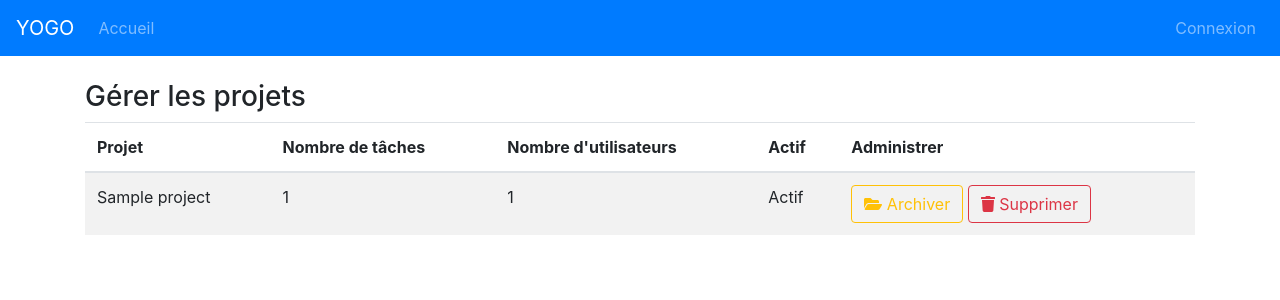
After one commit to nanoy42/yogo, a Django app: page /projects/manageProjects in a window 1280 px wide. The commit adds this page. Shown: the top 300 px of the page. Run offline with Django 3.2, Linux system fonts and the light colour scheme; tables that the repository leaves empty hold one stand-in row (values such as "Sample post"); some libraries are stand-ins or nearby versions.

Commit message:
Gestion des projets

```diff
--- a/projects/forms.py
+++ b/projects/forms.py
@@ -18,4 +18,4 @@ class addMemberForm(forms.Form):
         self.projectId = kwargs.pop('projectId')
         super(addMemberForm, self).__init__(*args, **kwargs)
         self.fields['member'].queryset = User.objects.exclude(pk__in=Project.objects.get(pk=self.projectId).users.all())
-    member = forms.ModelChoiceField(queryset=User.objects.all())
+    member = forms.ModelChoiceField(queryset=User.objects.all(), label="")
--- /dev/null
+++ b/projects/templates/projects/manageProjects.html
@@ -0,0 +1,25 @@
+{% extends 'base.html' %}
+{% block content %}
+<h3>Gérer les projets</h3>
+<table class="table table-striped">
+	<thead>
+		<tr>
+			<th>Projet</th>
+			<th>Nombre de tâches</th>
+			<th>Nombre d'utilisateurs</th>
+			<th>Actif</th>
+			<th>Administrer</th>
+		</tr>
+	</thead>
+	<tbody>
+{% for project in projects %}
+<tr>
+	<td>{{project.title}}</td>
+	<td>{{project.task_set.count}}</td>
+	<td>{{project.users.count}}</th>
+	<td>{% if project.active %}Actif{% else %}Inactif{% endif %}</td>
+	<td>{% if project.active %}<a href="{% url 'projects:changeState' project.pk %}" class="btn btn-outline-warning"><i class="fa fa-folder-open"></i>  Archiver</a>{% else %}<a href="{%url 'projects:changeState' project.pk %}" class="btn btn-outline-warning"><i class="fa fa-folder-open"></i> Désarchiver</a>{% endif %} <a href="{% url 'projects:deleteProject' project.pk 'projects:manageProjects' %}" class="btn btn-outline-danger"><i class="fa fa-trash"></i> Supprimer</a></td>
+</tr>
+{% endfor %}
+</table>
+{% endblock %}
--- a/projects/urls.py
+++ b/projects/urls.py
@@ -8,4 +8,7 @@ urlpatterns = [
     path('newproject', views.newProject, name="newproject"),
     path('project/<int:id>', views.project, name="project"),
     path('deleteUserFromProject/<int:project_id>/<int:user_id>', views.deleteUserFromProject, name="deleteUserFromProject"),
+    path('manageProjects', views.manageProjects, name="manageProjects"),
+    path('changeState/<int:projectId>', views.changeState, name="changeState"),
+    path('deleteProject/<int:projectId>/<str:nextUrl>', views.deleteProject, name="deleteProject"),
 ]
--- a/projects/views.py
+++ b/projects/views.py
@@ -45,6 +45,7 @@ def project(request, id):
     for user in project.users.all():
         taken_tasks.append(project.task_set.filter(userAssigned=user).count())
     memberForm = addMemberForm(request.POST or None, projectId=id)
+    projectForm = ProjectForm(request.POST or None)
     if(memberForm.is_valid()):
         member = memberForm.cleaned_data['member']
         if member in project.users.all():
@@ -64,3 +65,27 @@ def deleteUserFromProject(request, user_id, project_id):
         project.users.remove(user)
         messages.success(request, "L'utilisateur a bien été retiré du projet")
     return redirect(reverse('projects:project', kwargs={'id':project_id}))
+
+
+def manageProjects(request):
+    projects = Project.objects.all()
+    return render(request, 'projects/manageProjects.html', {'projects': projects})
+
+def changeState(request, projectId):
+    project = Project.objects.get(pk=projectId)
+    if(project is not None):
+        project.active = 1 - project.active
+        project.save()
+        messages.success(request, 'Le statut du projet a bien été modifié')
+    else:
+        messages.error(request, 'Ce projet n\'existe pas')
+    return redirect(request.META.get('HTTP_REFERER','/'))
+
+def deleteProject(request, projectId, nextUrl):
+    project = Project.objects.get(pk=projectId)
+    if(project is not None):
+        project.delete()
+        messages.success(request, 'Le projet a bien été supprimé')
+    else:
+        messages.error(request, 'Ce projet n\'existe pas')
+    return redirect(nextUrl)
--- a/templates/navbar.html
+++ b/templates/navbar.html
@@ -30,7 +30,7 @@
 		  <a class="dropdown-item" href="#"><i class="fa fa-user"></i> Accéder à mon profil</a>
 		  <a class="dropdown-item" href="#"><i class="fa fa-life-ring"></i> Aide</a>
           <div class="dropdown-divider"></div>
-		  <a class="dropdown-item" href="#"><i class="fa fa-folder-open"></i> Gérer les projets</a>
+		  <a class="dropdown-item" href="{% url 'projects:manageProjects' %}"><i class="fa fa-folder-open"></i> Gérer les projets</a>
 		  <a class="dropdown-item" href="#"><i class="fa fa-users"></i> Gérer les utilisateurs</a>
 		  <div class="dropdown-divider"></div>
 		  <a class="dropdown-item" href="#"><i class="fa fa-cogs"></i> Préférences</a>
```
